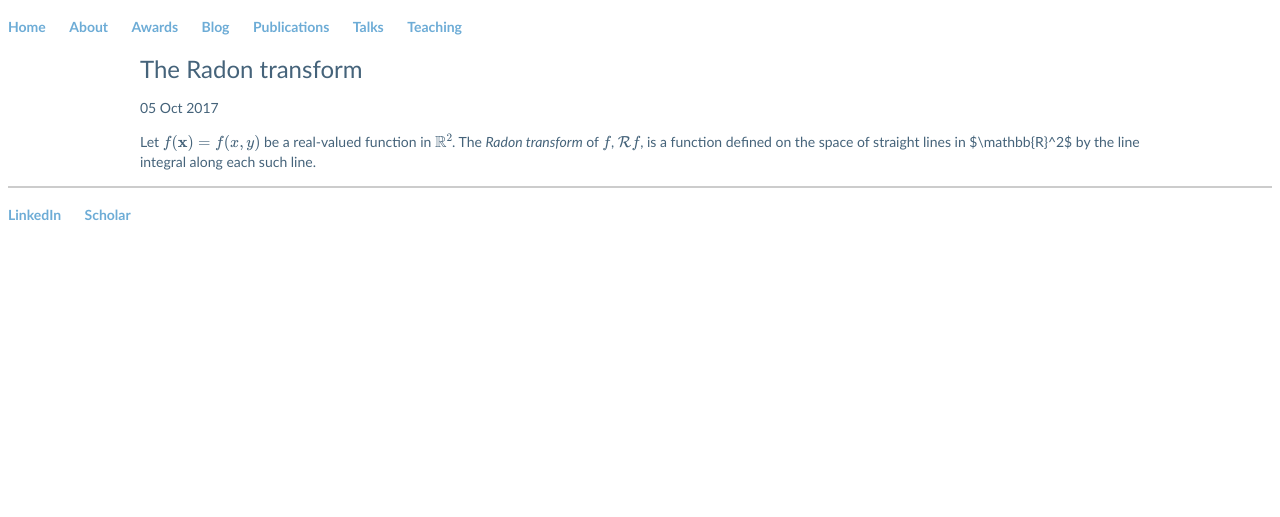
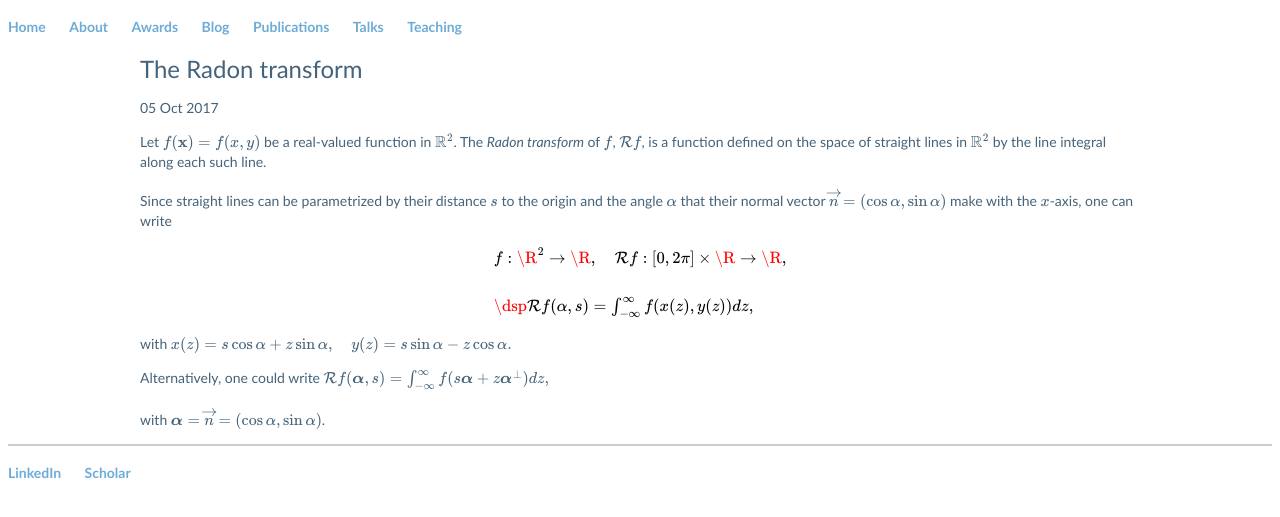
Before and after one commit to Hadrien-Montanelli/Hadrien-Montanelli.github.io, a Jekyll site: the page built from _posts/2017-10-05-radon-transform.md, in a window 1280 px wide. Shown: the top 517 px of the page. Built offline with Jekyll 4.4.1, drawn with Linux system fonts in a browser that asks for light colours; formulas are drawn with MathJax 3.

Commit message:
Update 2017-10-05-radon-transform.md

```diff
--- a/_posts/2017-10-05-radon-transform.md
+++ b/_posts/2017-10-05-radon-transform.md
@@ -5,4 +5,26 @@ date: 2017-10-05
 ---
 
 Let $$f(\mathbf{x})=f(x,y)$$ be a real-valued function in $$\mathbb{R}^2$$.
-The <i>Radon transform</i> of $$f$$, $$\mathcal{R}f$$, is a function defined on the space of straight lines in $\mathbb{R}^2$ by the line integral along each such line.
+The <i>Radon transform</i> of $$f$$, $$\mathcal{R}f$$, is a function defined on the space of straight lines in $$\mathbb{R}^2$$ by the line integral along each such line.
+
+Since straight lines can be parametrized by their distance $$s$$ to the origin and the angle $$\alpha$$ that their normal vector $$\overrightarrow{n}=(\cos\alpha, \sin\alpha)$$ make with the $$x$$-axis, one can write
+
+$$
+\begin{array}{l}
+f : \R^2 \rightarrow \R, \quad
+\mathcal{R}f : [0,2\pi]\times\R \rightarrow \R, \\\\
+\dsp \mathcal{R}f(\alpha, s) = \int_{-\infty}^\infty f(x(z), y(z)) dz,
+\end{array}
+$$
+
+with
+$$
+x(z) = s\cos\alpha + z\sin\alpha, \quad y(z) = s\sin\alpha - z\cos\alpha.
+$$
+
+Alternatively, one could write
+$$
+\mathcal{R}f(\boldsymbol{\alpha}, s) = \int_{-\infty}^\infty f(s\boldsymbol{\alpha} + z\boldsymbol{\alpha}^\perp)dz,
+$$
+
+with $$\boldsymbol{\alpha} = \overrightarrow{n} = (\cos\alpha, \sin\alpha)$$.
```
